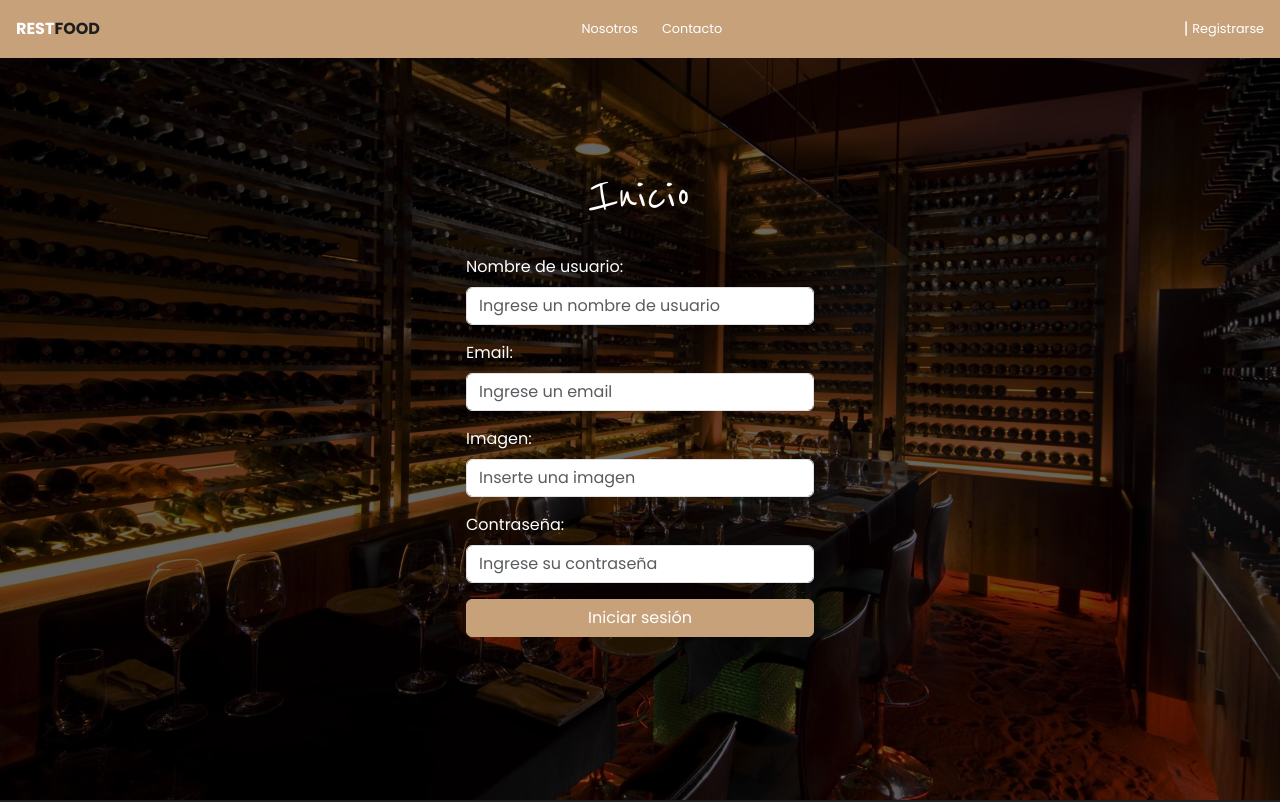
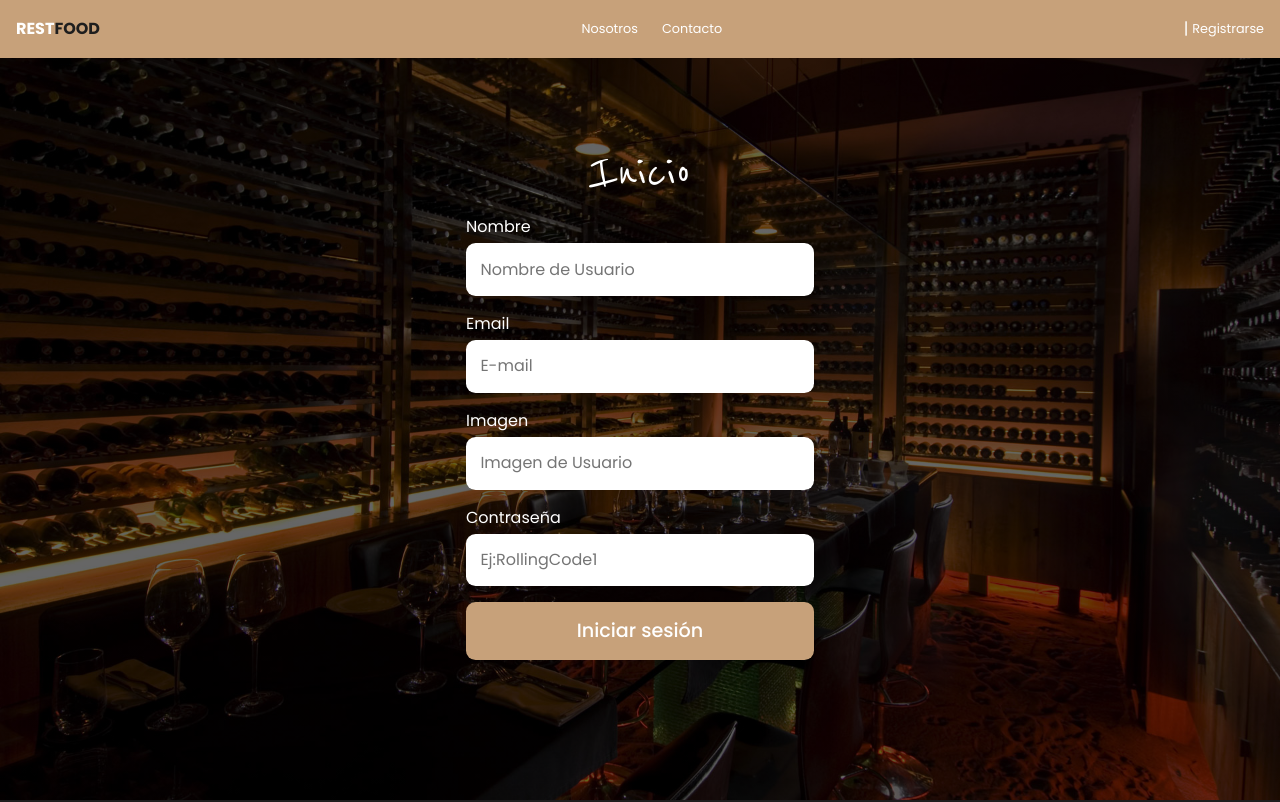
Before and after one commit to Mateo872/restfood, a React (Vite) app: page /usuario/iniciar in a window 1280 px wide. Shown: the top 802 px of the page. Built offline with nearby package versions, Linux system fonts and the light colour scheme; no server answers.

Commit message:
se modifico es estilo de los input de iniciarregistro

```diff
--- a/src/componentes/InicioSesion.jsx
+++ b/src/componentes/InicioSesion.jsx
@@ -105,14 +105,13 @@ const InicioSesion = ({ setUsuarioLogeado }) => {
               {rutaActual === "/usuario/iniciar" ? "Inicio" : "Registro"}
             </h1>
             <Form className="form" onSubmit={handleSubmit(manejoEnvio)}>
-              <Form.Group className="form-group pt-3">
-                <Form.Label className="text-white" htmlFor="nombre">
-                  Nombre de usuario:
-                </Form.Label>
-                <Form.Control
+              <Form.Group className="mb-3 ">
+                <label className="text-white mb-1">Nombre</label>
+                <div className="text-center">
+                  <input
                     type="text"
-                  id="nombre"
-                  placeholder="Ingrese un nombre de usuario"
+                    placeholder="Nombre de Usuario"
+                    className="input_CrearEditarpd"
                     {...register("nombre", {
                       required: "El nombre de usuario es obligatorio",
                       minLength: {
@@ -121,24 +120,24 @@ const InicioSesion = ({ setUsuarioLogeado }) => {
                           "La cantidad minima de caracteres es de 2 digitos",
                       },
                       maxLength: {
-                      value: 30,
+                        value: 60,
                         message:
-                        "La cantidad maxima de caracteres es de 30 digitos",
+                          "La cantidad maxima  de caracteres es de 60 digitos",
                       },
                     })}
                   />
+                </div>
                 <Form.Text className="text-danger">
                   {errors.nombre?.message}
                 </Form.Text>
               </Form.Group>
-              <Form.Group className="form-group pt-3">
-                <Form.Label className="text-white" htmlFor="email">
-                  Email:
-                </Form.Label>
-                <Form.Control
-                  type="email"
-                  id="email"
-                  placeholder="Ingrese un email"
+              <Form.Group className="mb-3 ">
+                <label className="text-white mb-1">Email</label>
+                <div className="text-center">
+                  <input
+                    type="text"
+                    placeholder="E-mail"
+                    className="input_CrearEditarpd"
                     {...register("email", {
                       required: "El email es obligatorio",
                       pattern: {
@@ -149,34 +148,34 @@ const InicioSesion = ({ setUsuarioLogeado }) => {
                       },
                     })}
                   />
+                </div>
                 <Form.Text className="text-danger">
                   {errors.email?.message}
                 </Form.Text>
               </Form.Group>
-              <Form.Group className="form-group pt-3">
-                <Form.Label className="text-white" htmlFor="imagen">
-                  Imagen:
-                </Form.Label>
-                <Form.Control
+              <Form.Group className="mb-3">
+                <label className="text-white mb-1">Imagen</label>
+                <div className="text-center">
+                  <input
                     type="text"
-                  id="imagen"
-                  placeholder="Inserte una imagen"
+                    placeholder="Imagen de Usuario"
+                    className="input_CrearEditarpd"
                     {...register("imagen", {
                       required: "La imagen es obligatoria",
                     })}
                   />
+                </div>
                 <Form.Text className="text-danger">
                   {errors.imagen?.message}
                 </Form.Text>
               </Form.Group>
-              <Form.Group className="form-group">
-                <Form.Label className="pt-3 text-white" htmlFor="contraseña">
-                  Contraseña:
-                </Form.Label>
-                <Form.Control
+              <Form.Group className="mb-3">
+                <label className="text-white mb-1">Contraseña</label>
+                <div className="text-center">
+                  <input
                     type="password"
-                  id="contrasenia"
-                  placeholder="Ingrese su contraseña"
+                    placeholder="Ej:RollingCode1"
+                    className="input_CrearEditarpd"
                     {...register("contrasenia", {
                       required: "La contraseña es obligatoria",
                       pattern: {
@@ -187,16 +186,16 @@ const InicioSesion = ({ setUsuarioLogeado }) => {
                       },
                     })}
                   />
+                </div>
                 <Form.Text className="text-danger">
                   {errors.contrasenia?.message}
                 </Form.Text>
               </Form.Group>
+              <Button
 
-              <Button
-                variant="primary"
                 type="submit"
-                className="btn btn-primary  mt-3 text-center w-100"
-                style={{ backgroundColor: "#C7A17A", borderColor: "#C7A17A" }}
+                className="btn_AgrProducto"
+
               >
                 {rutaActual === "/usuario/iniciar"
                   ? "Iniciar sesión"
```
Lines whose indentation alone changed are shown as unchanged.
